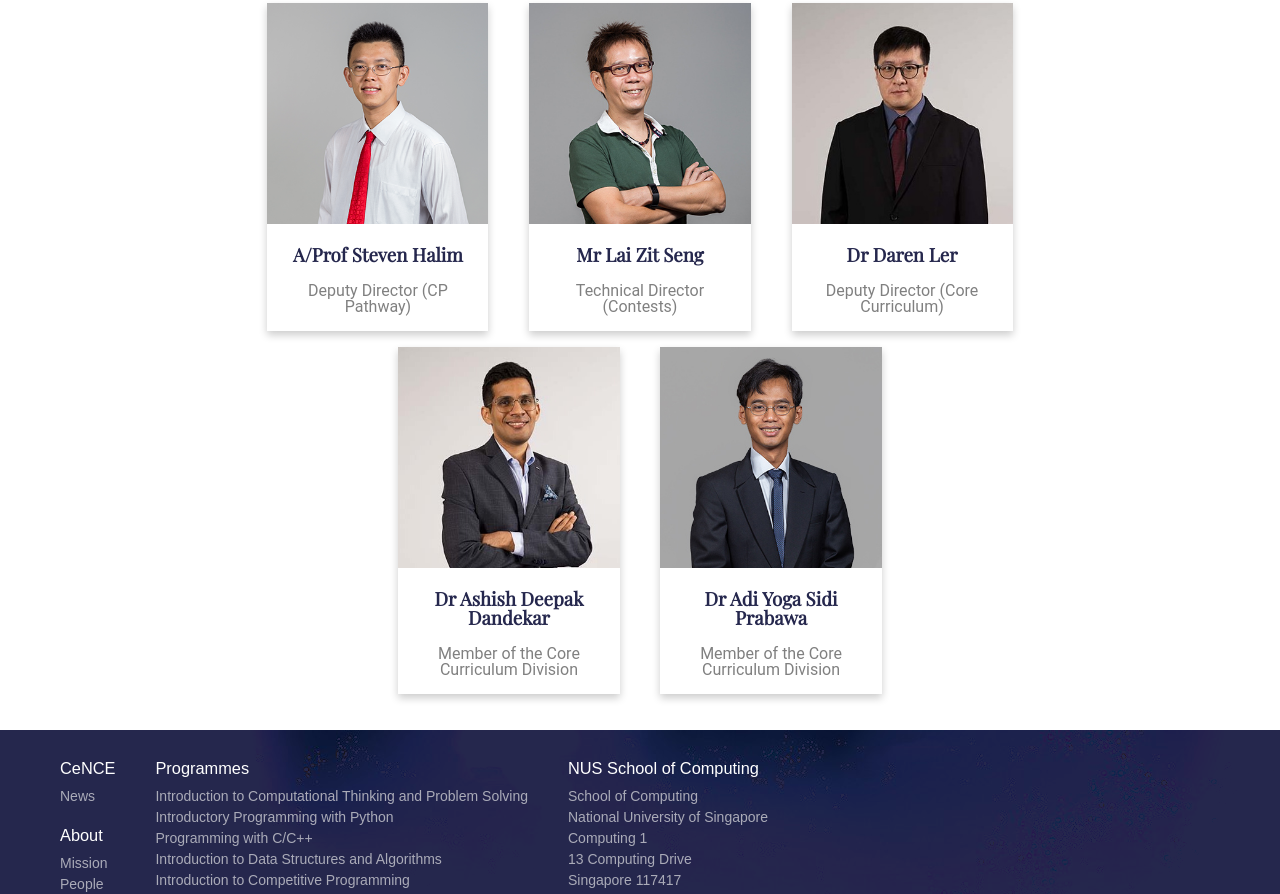
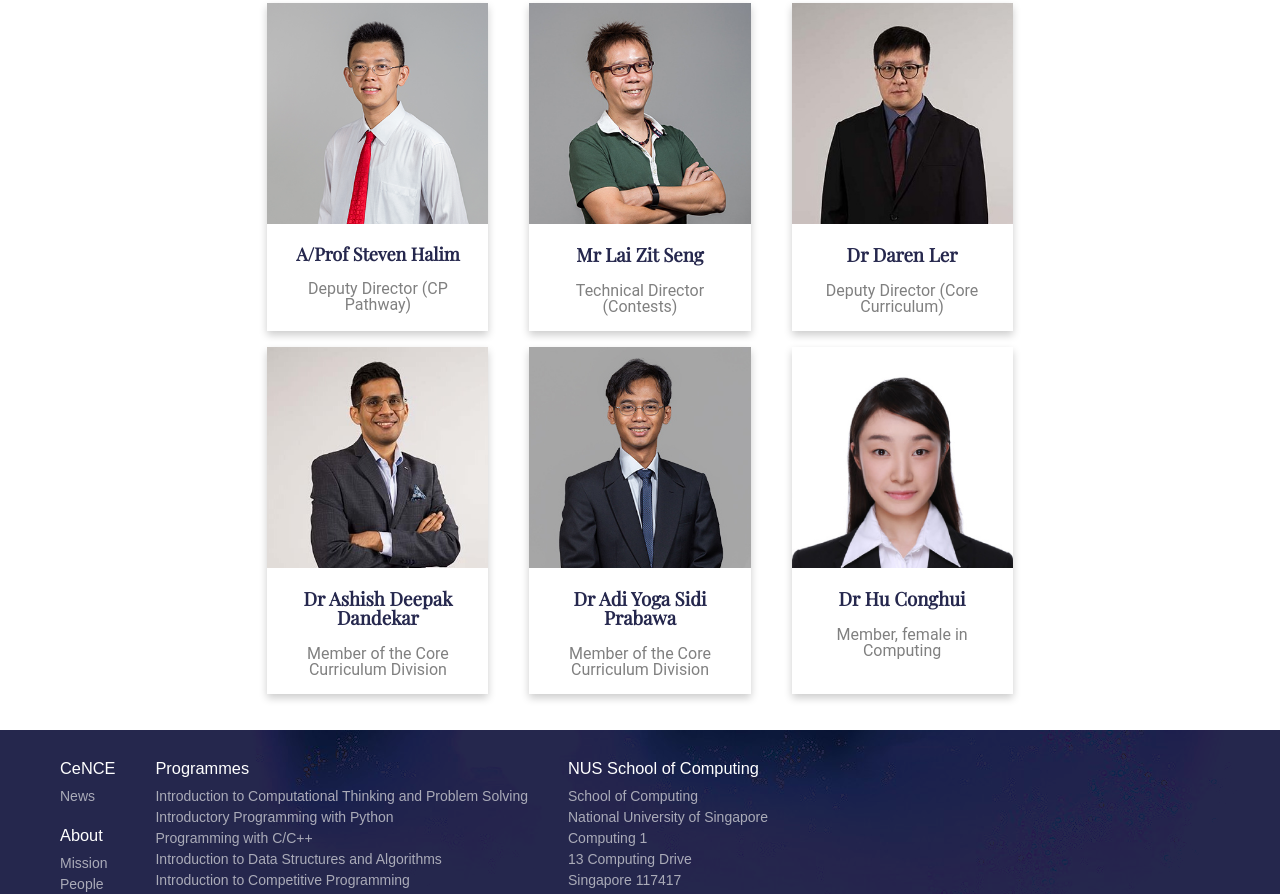
Before and after one commit to kxrt/cence, a plain HTML site: page people.html in a window 1280 px wide. Shown: the part 1216-2110 px from the top of the page. Drawn offline with nearby package versions, Linux system fonts and the light colour scheme; a web font is replaced by a local one.

Commit message:
feat(people): add Dr Hu Conghui

```diff
--- a/people.html
+++ b/people.html
@@ -130,6 +130,7 @@
         /* margin-left: 6.25%; */
         padding: 0 8px;
         line-height: 1;
+        display: flex;
       }
 
       .column1 {
@@ -430,7 +431,7 @@
         </div>
         <div class="row">
           <div class="rowcontainer">
-            <div class="column1">
+            <div class="column">
               <div class="card">
                 <img src="tanst.jpg" style="width: 100%" />
                 <div class="container">
@@ -460,6 +461,7 @@
                     style="
                       font-family: Playfair Display, Times, serif;
                       text-align: center;
+                      font-size: large;
                     "
                   >
                     A/Prof Steven Halim
@@ -508,7 +510,7 @@
 
         <div class="row">
           <div class="rowcontainer">
-            <div class="column3">
+            <div class="column">
               <div class="card">
                 <img src="ashishd.jpg" style="width: 100%" />
                 <div class="container">
@@ -524,7 +526,7 @@
                 </div>
               </div>
             </div>
-            <div class="column3">
+            <div class="column">
               <div class="card">
                 <img src="adi-yoga.jpg" style="width: 100%" />
                 <div class="container">
@@ -537,6 +539,22 @@
                     Dr Adi Yoga Sidi Prabawa
                   </h3>
                   <p class="title">Member of the Core Curriculum Division</p>
+                </div>
+              </div>
+            </div>
+            <div class="column">
+              <div class="card">
+                <img src="dr-hu-conghui.png" style="width: 100%" />
+                <div class="container">
+                  <h3
+                    style="
+                      font-family: Playfair Display, Times, serif;
+                      text-align: center;
+                    "
+                  >
+                    Dr Hu Conghui
+                  </h3>
+                  <p class="title">Member, female in Computing</p>
                 </div>
               </div>
             </div>
```
Also changed, not shown: partners.html (+0 -7 lines), dr-hu-conghui.png (added).
